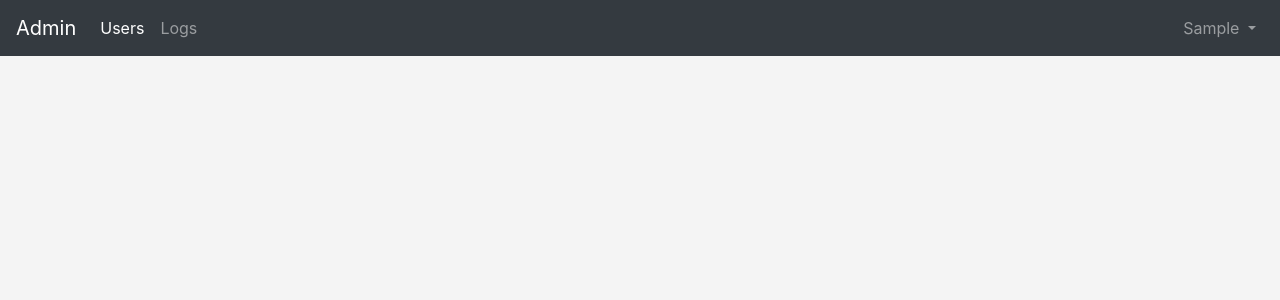
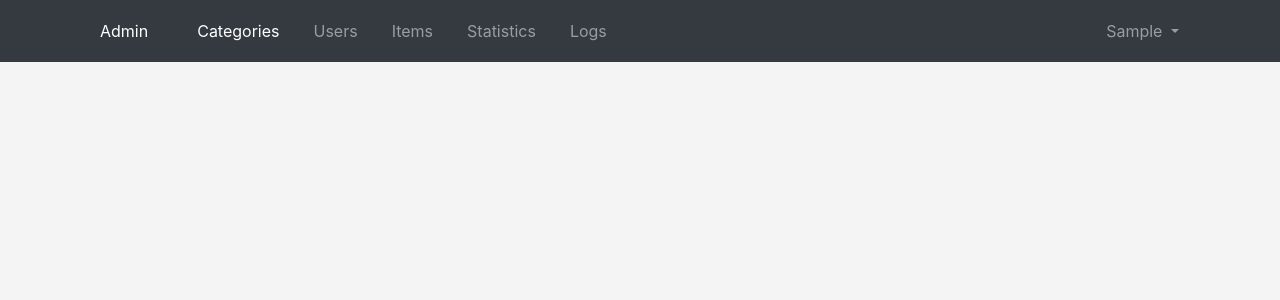
Before and after one commit to Fighteros/ecommerce-website, a PHP site: page /dashboard.php in a window 1280 px wide. Shown: the top 300 px of the page. Run offline with PHP 8.4, Linux system fonts and the light colour scheme; the visitor is signed in with stand-in values (Sample User, id 1).

Commit message:
created the navbar and added pages file to orgnazie routes

```diff
--- a/admin/includes/languages/English.php
+++ b/admin/includes/languages/English.php
@@ -2,13 +2,16 @@
 
     function lang($pharse) {
         static $lang = array(
-            // dashboard
-            'nav-brand' => 'Admin',
-            'users-col' => 'Users',
-            'logs-col' => 'Logs',
-            'profile-col' => 'Edit Profile',
-            'settings-col' => 'Settings',
-            'logout-col' => 'Log Out',
+            // navBar
+            'nav-brand'     => 'Admin',
+            'users-col'     => 'Users',
+            'logs-col'      => 'Logs',
+            'profile-col'   => 'Edit Profile',
+            'settings-col'  => 'Settings',
+            'logout-col'    => 'Log Out',
+            'cat-col'       => 'Categories',
+            'items-col'     => 'Items',
+            'stats-col'     => 'Statistics',
         );
         return $lang[$pharse];
     }
--- a/admin/includes/templates/navbar.php
+++ b/admin/includes/templates/navbar.php
@@ -1,13 +1,18 @@
+
 <nav class="navbar navbar-expand-lg navbar-dark bg-dark">
+    <div class="container">
         <a class="navbar-brand" href="#"><?php echo lang('nav-brand');?></a>
         <button class="navbar-toggler" type="button" data-toggle="collapse" data-target="#navbarSupportedContent" aria-controls="navbarSupportedContent" aria-expanded="false" aria-label="Toggle navigation">
             <span class="navbar-toggler-icon"></span>
         </button>
         <div class="collapse navbar-collapse" id="navbarSupportedContent">
-        <ul class="navbar-nav mr-auto">
+            <ul class="navy navbar-nav mr-auto">
                 <li class="nav-item active">
-                <a class="nav-link" href="#"><?php echo lang('users-col'); ?><span class="sr-only">(current)</span></a>
+                    <a class="nav-link" href="#"><?php echo lang('cat-col'); ?><span class="sr-only">(current)</span></a>
                 </li>
+                <li class="nav-item"><a class="nav-link" href="#"> <?php echo lang('users-col');?> </a></li>
+                <li class="nav-item"><a class="nav-link" href="#"> <?php echo lang('items-col');?> </a></li>
+                <li class="nav-item"><a class="nav-link" href="#"> <?php echo lang('stats-col');?> </a></li>
                 <li class="nav-item"><a class="nav-link" href="#"> <?php echo lang('logs-col');?> </a></li>
             </ul>
             <ul class="nav navbar-nav pull-right">
@@ -24,4 +29,5 @@
                 </li>
             </ul>
         </div>
+    </div>
 </nav>
--- a/admin/layout/css/style.css
+++ b/admin/layout/css/style.css
@@ -27,3 +27,40 @@ body {
 .login .btn {
     background-color: #0088dd;
 }
+
+/* navBar Edits */
+
+.navbar {
+    border-radius: 0;
+    margin-bottom: 0;
+}
+.nav-link,
+.navbar-brand {
+    padding: 11px 15px;
+}
+
+.navbar-brand {
+    font-size: 1em;
+}
+
+.navbar-dark .navbar-nav .nav-link:focus,
+.navbar-dark .navbar-nav .nav-link:hover {
+    background-color: #3498db;
+}
+.dropdown-item {
+    border-radius: .5em;
+}
+
+.dropdown-item:hover {
+    background: #3498db;
+    font-size: 1em;
+}
+
+@media (min-width: 992px){
+    .navbar-expand-lg .navbar-nav .nav-link {
+        padding-right: 1em;
+        padding-left: 1em;
+        border-radius: 1em;
+        margin-left: 2px;
+    }
+}
--- a/admin/layout/js/main.js
+++ b/admin/layout/js/main.js
@@ -9,4 +9,11 @@ $(function(){
     }).blur(function (){
        $(this).attr('placeholder', $(this).attr('placeholder-text'));
     });
+
+    // change active as focused
+    $('ul.navy li').on('click', function (){
+        $(this).parent().find('li.active').removeClass('active');
+        $(this).addClass('active');
+    });
+
 });
```
Also changed, not shown: admin/page.php (added, +25 -0 lines). Lines whose indentation alone changed are shown as unchanged.
